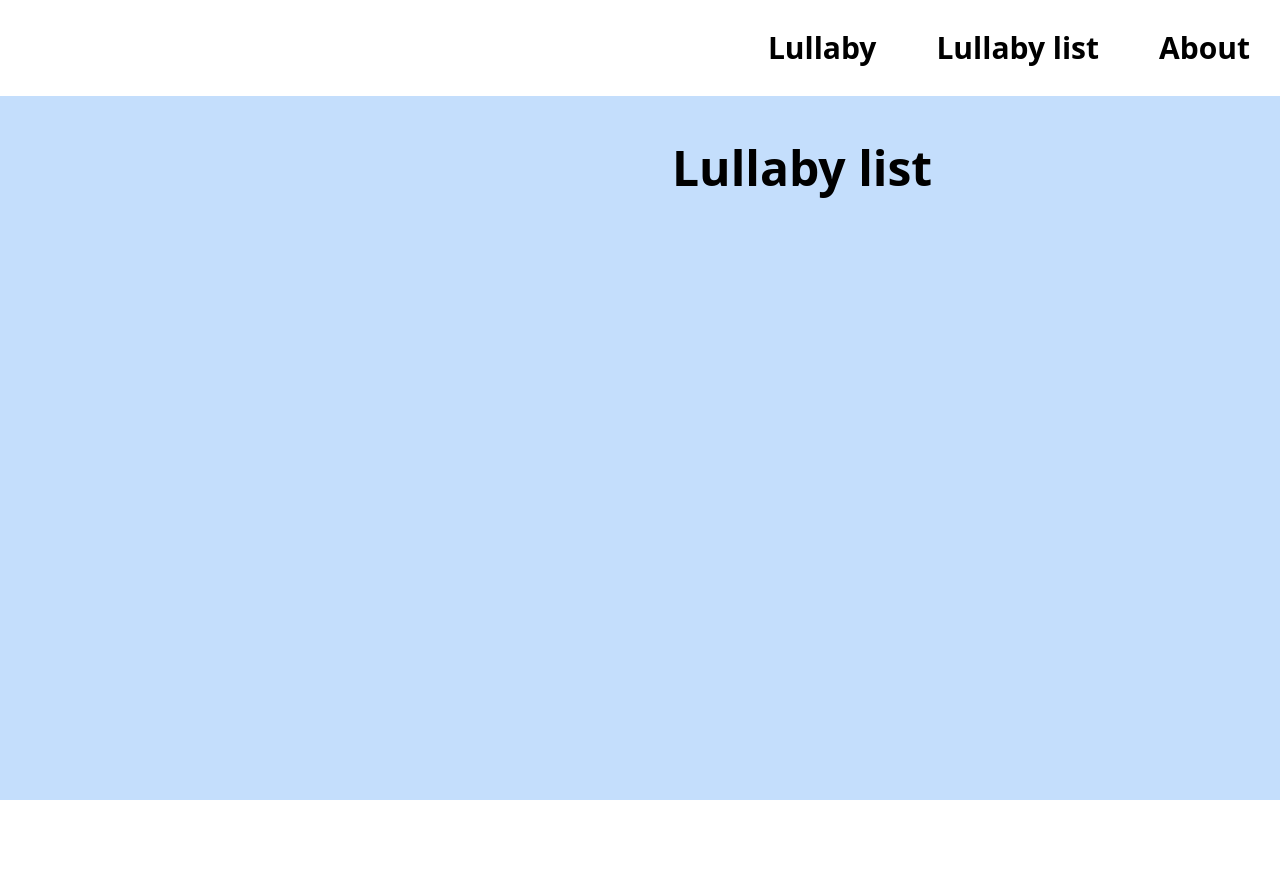
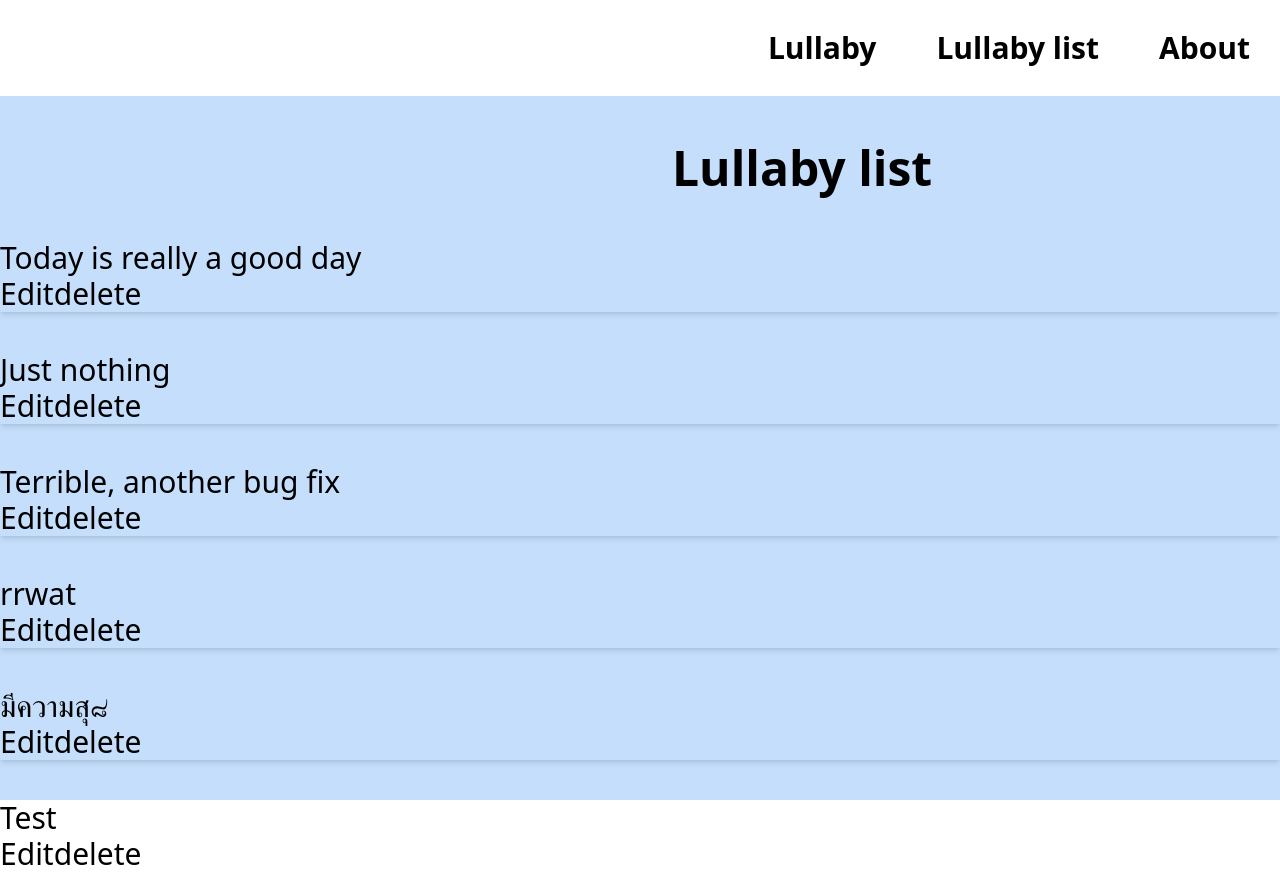
Before and after one commit to PawatMunkong/INT203_62130500074_Groupwork_SPA, a Vue app: page /list in a window 1280 px wide. Before the commit the page ends 800 px from the top, so only its background shows below. Built offline with nearby package versions, Linux system fonts and the light colour scheme; data requests are answered from the project's data file; the HTML template or start-up script is replaced by a standard one.

Commit message:
[62130500074] update axios post  get

```diff
--- a/db.json
+++ b/db.json
@@ -2,19 +2,27 @@
   "emotions": [
     {
       "id": 1,
-        "message": "Today is really a good day"
-
+      "detail": "Today is really a good day"
     },
     {
       "id": 2,
-        "message": "Just nothing"
-
+      "detail": "Just nothing"
     },
     {
       "id": 3,
-        "message": "Terrible, another bug fix"
-
-
+      "detail": "Terrible, another bug fix"
+    },
+    {
+      "detail": "rrwat",
+      "id": 4
+    },
+    {
+      "detail": "มีความสุ๘",
+      "id": 5
+    },
+    {
+      "detail": "Test",
+      "id": 6
     }
   ]
 }
--- a/package.json
+++ b/package.json
@@ -10,6 +10,7 @@
   "dependencies": {
     "@tailwindcss/postcss7-compat": "^2.0.2",
     "autoprefixer": "^9",
+    "axios": "^0.21.1",
     "core-js": "^3.6.5",
     "postcss": "^7",
     "tailwindcss": "npm:@tailwindcss/postcss7-compat@^2.0.2",
--- a/src/App.vue
+++ b/src/App.vue
@@ -1,5 +1,6 @@
 <template>
   <NavBar/>
+
   <router-view/>
 </template>
 
--- a/src/components/emotion.vue
+++ b/src/components/emotion.vue
@@ -0,0 +1,34 @@
+<template>
+
+  <div class="text-black text-3xl justify-center stroke-current">
+    <div class="px-72 py-12 ml-96">
+      <p class="font-extrabold text-5xl">Lullaby list</p>
+    </div>
+  </div>
+  <div class="flex-box">
+    <div class="content" v-for="em in emotionss" :key="em.id">
+      <div class="overflow-hidden shadow-md mb-10">
+        <div
+          class="card-body text-black text-3xl justify-center stroke-current"
+        >
+          {{ em.detail }}
+        </div>
+        <!-- Test -->
+        <div class="card-footer">
+          <button class="">Edit</button>
+          <button class="">delete</button>
+        </div>
+      </div>
+    </div>
+  </div>
+
+</template>
+
+<script>
+
+export default {
+  name: "Emotion",
+  props: ["emotionss"],
+};
+
+</script>
--- a/src/main.js
+++ b/src/main.js
@@ -4,11 +4,10 @@ import router from './router'
 import './assets/tailwind.css'
 
 import NavBar from './components/NavBar.vue'
-
+//import Emotion from './components/Emotion.vue'
 // createApp(App).use(router).mount('#app')
-
 const app = createApp(App)
 app.use(router)
 app.component('NavBar', NavBar)
-
+//app.component('Emotion', Emotion)
 app.mount('#app')
--- a/src/views/Home.vue
+++ b/src/views/Home.vue
@@ -7,7 +7,7 @@
 
 <script>
 // @ is an alias to /src
-import HelloWorld from '@/components/HelloWorld.vue'
+ import HelloWorld from '@/components/HelloWorld.vue'
 
 export default {
   name: 'Home',
--- a/src/views/Lullaby.vue
+++ b/src/views/Lullaby.vue
@@ -19,27 +19,27 @@
         <!-- <input v-model="name" type="text" id="name" autocomplete="off" /> -->
         <button
           class="mt-4 px-4 py-2 bg-green-500 text-white text-sm uppercase font-medium rounded hover:bg-green-400 focus:outline-none focus:bg-green-400"
-          @click.prevent="submitfriendship"
+          @click.prevent="submitemotion"
         >
           GOOD
         </button>
       </div>
         <div class="pt-6 px-96 ml-24 mr-60 flex flex-col mb-3 text-xl">
-        <textarea v-model="detail" rows="2" id="detail"></textarea>
+        <textarea v-model="detail2" rows="2" id="detail2"></textarea>
         <!-- <input v-model="name" type="text" id="name" autocomplete="off" /> -->
         <button
           class="mt-4 px-4 py-2 bg-yellow-600 text-white text-sm uppercase font-medium rounded hover:bg-yellow-500 focus:outline-none focus:bg-yellow-500"
-          @click.prevent="submitfriendship"
+          @click.prevent="submitemotion2"
         >
           GOOD
         </button>
       </div>
         <div class="pt-6 px-96 ml-24 mr-60 flex flex-col mb-3 text-xl">
-        <textarea v-model="detail" rows="2" id="detail"></textarea>
+        <textarea v-model="detail2" rows="2" id="detail2"></textarea>
         <!-- <input v-model="name" type="text" id="name" autocomplete="off" /> -->
         <button
           class="mt-4 px-4 py-2 bg-red-700 text-white text-sm uppercase font-medium rounded hover:bg-red-600 focus:outline-none focus:bg-red-600"
-          @click.prevent="submitfriendship"
+          @click.prevent="submitemotion3"
         >
           GOOD
         </button>
@@ -50,5 +50,40 @@
 
 <script>
 // @ is an alias to /src
+// import axios from "axios";
 
+//ผมใช้ axios ในการ -get-post-put-and-delete ครับ yarn add axios ref.จากเว็บที่เอามาใช้
+//https://www.npmjs.com/package/axios
+//https://www.javaguides.net/2020/08/reactjs-axios-get-post-put-and-delete-example-tutorial.html
+
+const axios = require("axios");
+export default {
+
+  data(){
+    return{
+
+      detail: '',
+      url:'http://localhost:3000/emotions'
+    }
+  },
+
+  methods:{
+    submitemotion(){
+      axios.post(this.url,{
+
+        detail: this.detail
+      }).then((response) => {
+        return response.data
+      }).then(() => {
+
+        this.detail= ''
+        setTimeout(() => {
+          this.$router.push('List')
+        }, 1000);
+      }).catch((error) => {
+        console.log(error)
+      })
+    }
+  }
+};
 </script>
--- a/src/views/Lullabylist.vue
+++ b/src/views/Lullabylist.vue
@@ -1,11 +1,50 @@
 <template>
   <div class="text-black text-3xl justify-center stroke-current">
-      <div class="px-72 py-12 ml-96">
-        <p class="font-extrabold text-5xl">Lullaby list</p>
-      </div>
+    <!-- <Emotion/> -->
+    <!-- <NavBar/> -->
+    <emotion :emotionss="emotions"></emotion>
   </div>
 </template>
 <script>
 
+//ผมใช้ axios ในการ -get-post-put-and-delete ครับ yarn add axios ref.จากเว็บที่เอามาใช้
+//https://www.npmjs.com/package/axios
+//https://www.javaguides.net/2020/08/reactjs-axios-get-post-put-and-delete-example-tutorial.html
 
+import emotion from "@/components/Emotion.vue";
+const axios = require("axios");
+
+export default {
+  created() {
+    this.fetchdata();
+  },
+
+  components: {
+
+    emotion,
+  },
+
+  data() {
+    return {
+      emotions: [],
+      url: "http://localhost:3000/emotions",
+    };
+  },
+
+  methods: {
+    fetchdata() {
+      axios
+        .get(this.url)
+        .then((response) => {
+          this.emotions = response.data;
+          console.log(this.emotions);
+          return response.data;
+        })
+        .catch((error) => {
+          console.log(error);
+        });
+    },
+
+  },
+};
 </script>
```
Also changed, not shown: 1 other file (tests, documents, lock files or other folders). Lines whose indentation alone changed are shown as unchanged.
